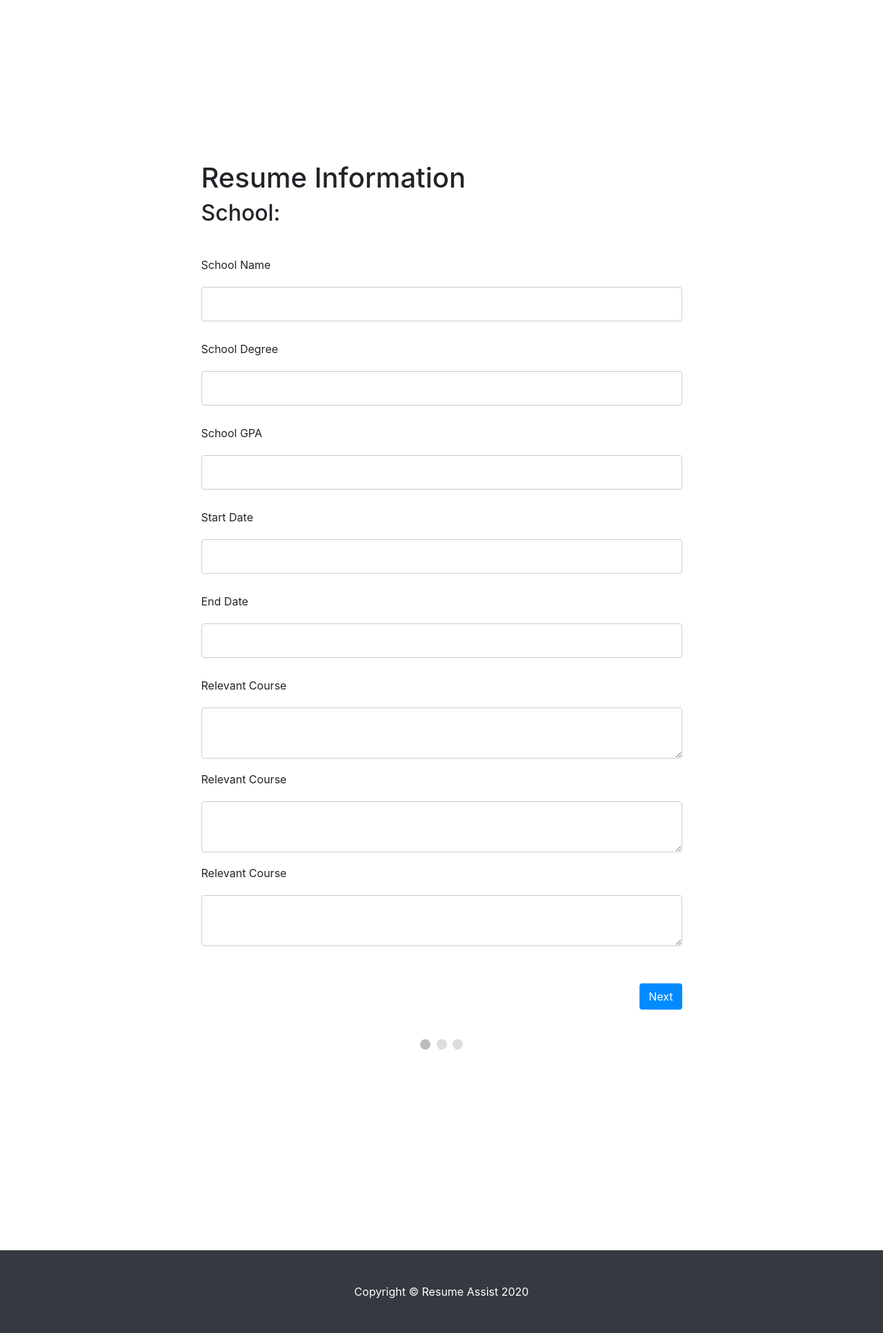
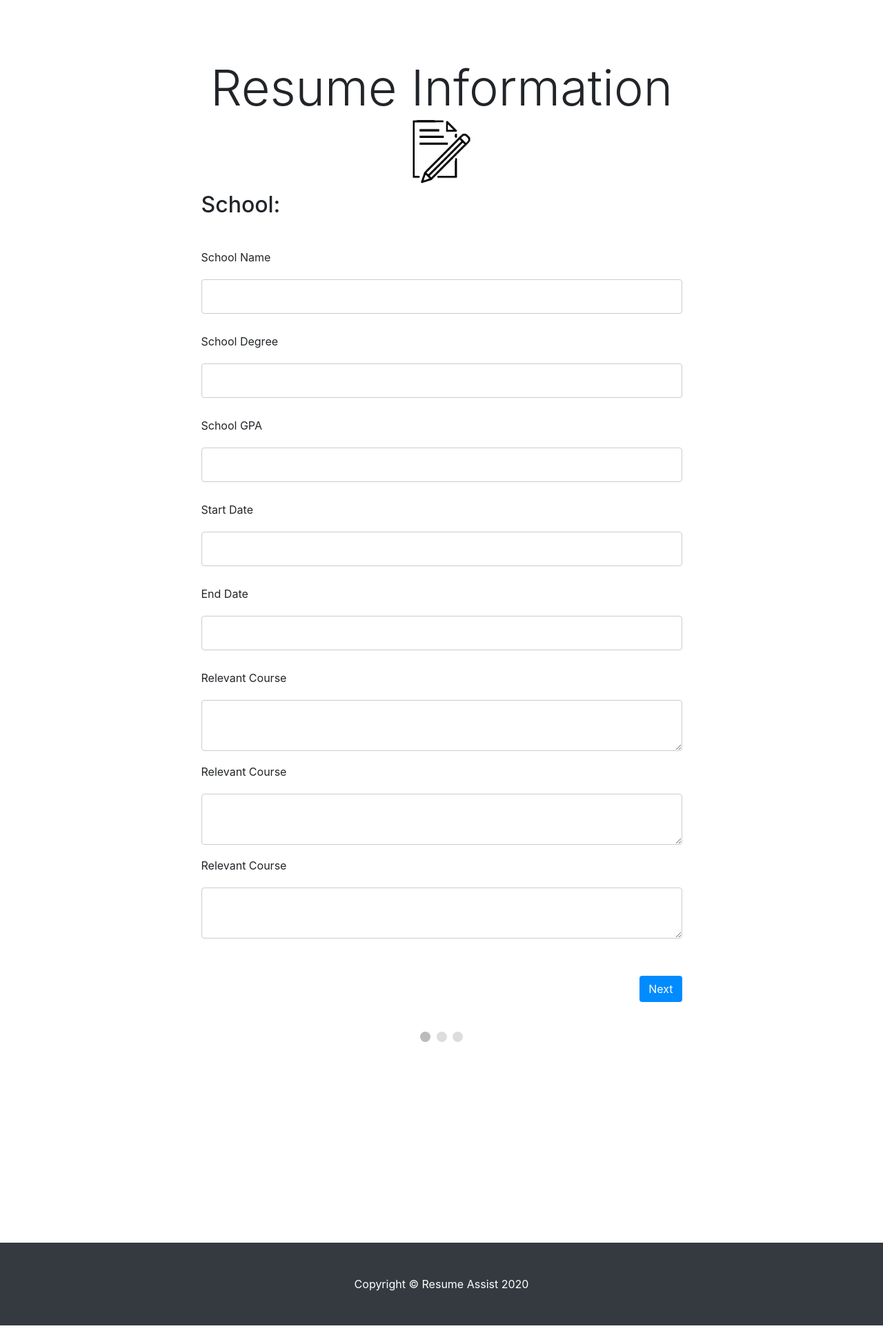
Before and after one commit to sairabbas/ResumeAssist, a Flask app: page /questionnaire in a window 1280 px wide. Shown: the part 56-1989 px from the top of the page at 69% size. Run offline with Flask 2, Linux system fonts and the light colour scheme; the visitor is signed in with stand-in values (Sample User, id 1); some libraries are stand-ins or nearby versions.

Commit message:
UI questionnaire

```diff
--- a/templates/questionnaire.html
+++ b/templates/questionnaire.html
@@ -157,10 +157,10 @@ button:hover {
     </div>
   </nav>
 
-<body style="padding-top: 150px">
+<body>
   <div class = "container">
   <form id="regForm" action="/action_page.php">
-    <h1>Resume Information</h1>
+    <h1 class="display-3" style="text-align: center">Resume Information  <img src="static/images/logo.jpg" height="100" class="img-responsive" alt="logo"></h1>
     <!-- One "tab" for each step in the form: -->
     <div class="tab">
     <h2>School:</h2><br>
```
